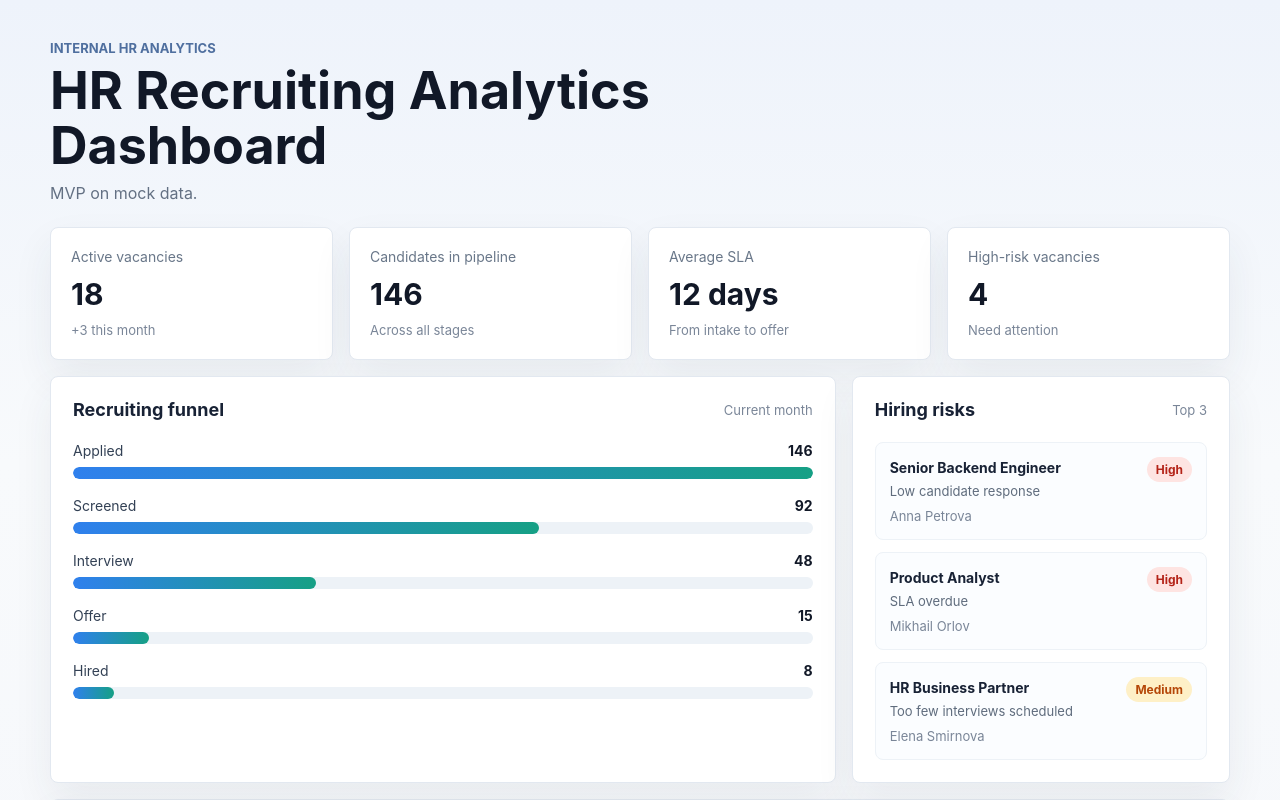
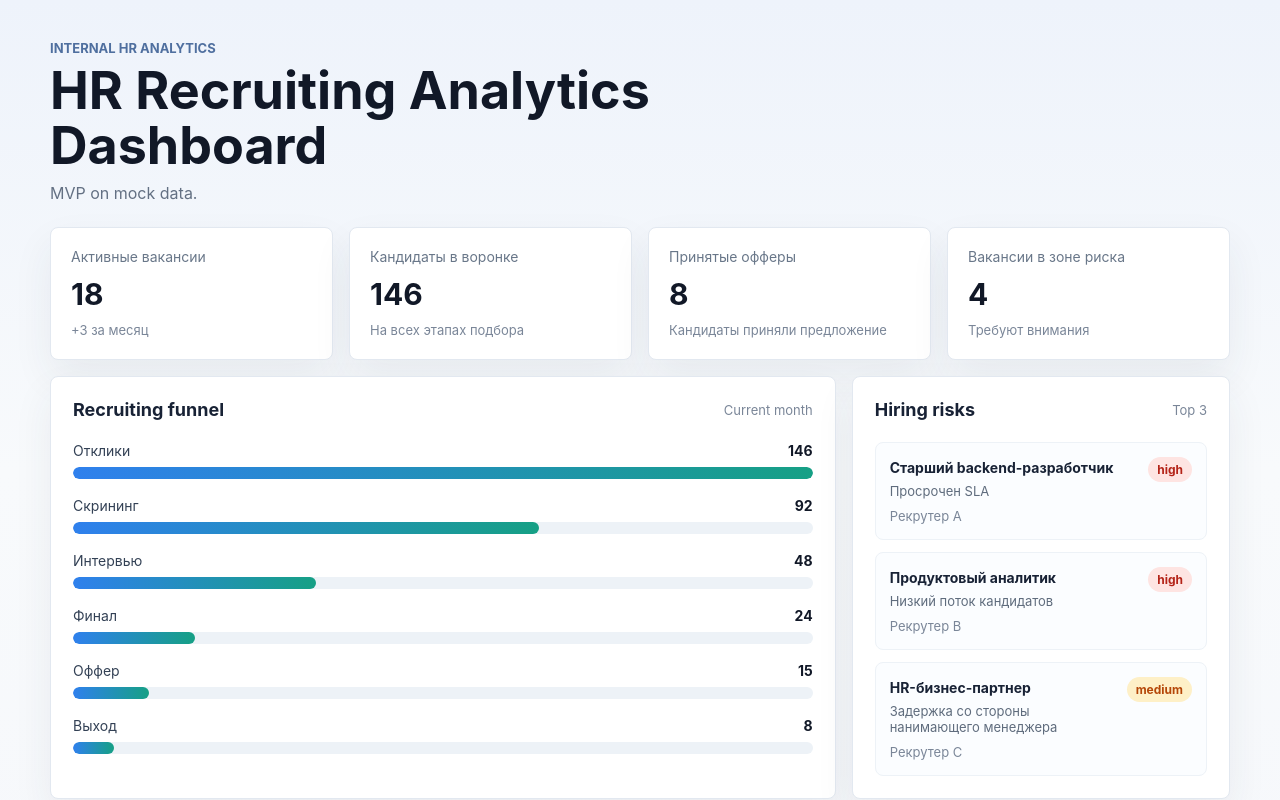
Before and after one commit to AN684-beep/hr-recruiting-analytics-dashboard, a React (Vite) app: page / in a window 1280 px wide. Shown: the top 800 px of the page. Built offline with nearby package versions, Linux system fonts and the light colour scheme.

Commit message:
Translate mock HR data to Russian

```diff
--- a/src/mockData.ts
+++ b/src/mockData.ts
@@ -1,42 +1,46 @@
 export const metrics = [
-  { label: "Active vacancies", value: "18", hint: "+3 this month" },
-  { label: "Candidates in pipeline", value: "146", hint: "Across all stages" },
-  { label: "Average SLA", value: "12 days", hint: "From intake to offer" },
-  { label: "High-risk vacancies", value: "4", hint: "Need attention" }
+  { label: "Активные вакансии", value: "18", hint: "+3 за месяц" },
+  { label: "Кандидаты в воронке", value: "146", hint: "На всех этапах подбора" },
+  { label: "Принятые офферы", value: "8", hint: "Кандидаты приняли предложение" },
+  { label: "Вакансии в зоне риска", value: "4", hint: "Требуют внимания" }
 ];
 
 export const funnel = [
-  { stage: "Applied", count: 146 },
-  { stage: "Screened", count: 92 },
-  { stage: "Interview", count: 48 },
-  { stage: "Offer", count: 15 },
-  { stage: "Hired", count: 8 }
+  { stage: "Отклики", count: 146 },
+  { stage: "Скрининг", count: 92 },
+  { stage: "Интервью", count: 48 },
+  { stage: "Финал", count: 24 },
+  { stage: "Оффер", count: 15 },
+  { stage: "Выход", count: 8 }
 ];
 
 export const hiringRisks = [
   {
-    vacancy: "Senior Backend Engineer",
-    owner: "Anna Petrova",
-    risk: "Low candidate response",
-    level: "High"
+    vacancy: "Старший backend-разработчик",
+    owner: "Рекрутер A",
+    risk: "Просрочен SLA",
+    level: "high",
+    levelLabel: "Высокий"
   },
   {
-    vacancy: "Product Analyst",
-    owner: "Mikhail Orlov",
-    risk: "SLA overdue",
-    level: "High"
+    vacancy: "Продуктовый аналитик",
+    owner: "Рекрутер B",
+    risk: "Низкий поток кандидатов",
+    level: "high",
+    levelLabel: "Высокий"
   },
   {
-    vacancy: "HR Business Partner",
-    owner: "Elena Smirnova",
-    risk: "Too few interviews scheduled",
-    level: "Medium"
+    vacancy: "HR-бизнес-партнер",
+    owner: "Рекрутер C",
+    risk: "Задержка со стороны нанимающего менеджера",
+    level: "medium",
+    levelLabel: "Средний"
   }
 ];
 
 export const recruiterWorkload = [
-  { name: "Anna Petrova", vacancies: 6, candidates: 42, sla: "11 days" },
-  { name: "Mikhail Orlov", vacancies: 5, candidates: 38, sla: "14 days" },
-  { name: "Elena Smirnova", vacancies: 4, candidates: 31, sla: "10 days" },
-  { name: "Ivan Sokolov", vacancies: 3, candidates: 35, sla: "13 days" }
+  { name: "Рекрутер A", vacancies: 6, candidates: 42, overdueSla: "2 вакансии" },
+  { name: "Рекрутер B", vacancies: 5, candidates: 38, overdueSla: "1 вакансия" },
+  { name: "Рекрутер C", vacancies: 4, candidates: 31, overdueSla: "1 вакансия" },
+  { name: "Рекрутер D", vacancies: 3, candidates: 35, overdueSla: "0 вакансий" }
 ];
```
